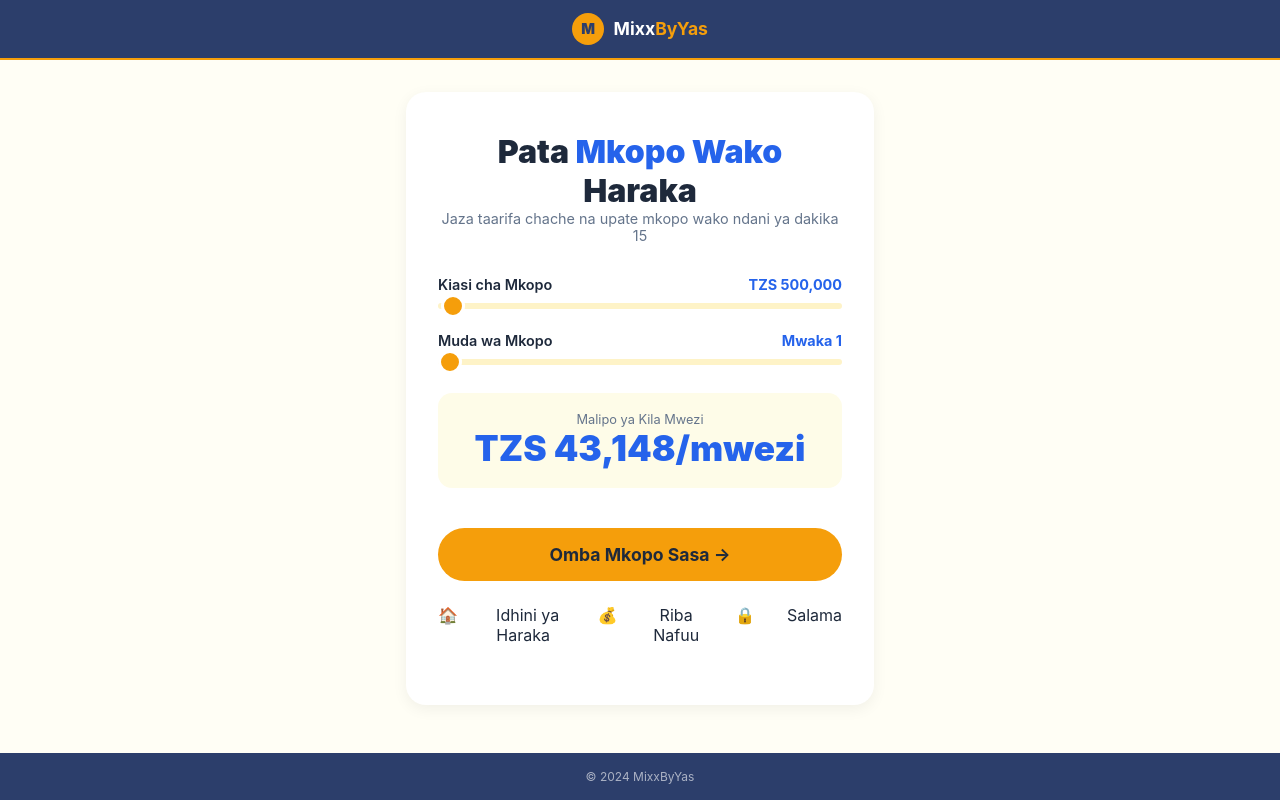
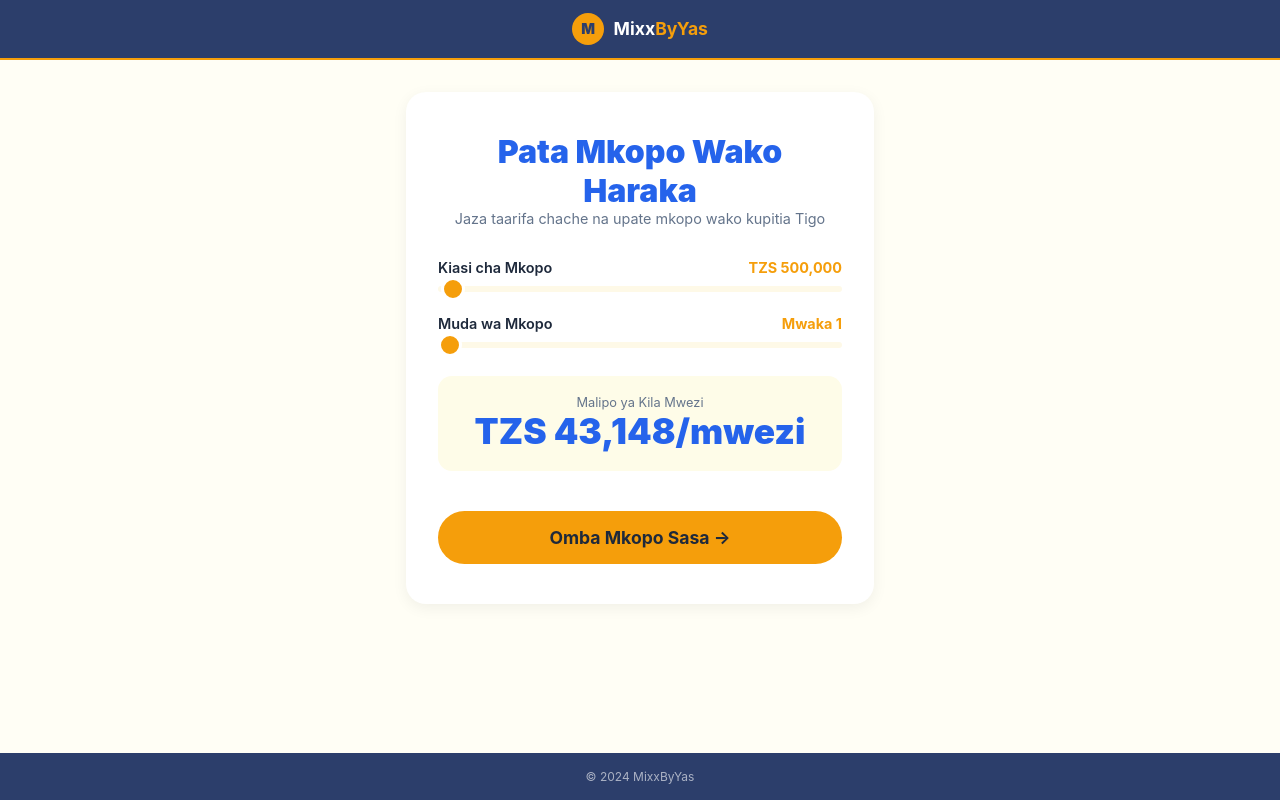
Before and after one commit to alphalibee1544/my-own-mixx, a Flask app: page / in a window 1280 px wide. Run offline with Flask 3, Linux system fonts and the light colour scheme.

Commit message:
Update index.html

```diff
--- a/templates/index.html
+++ b/templates/index.html
@@ -1,9 +1,11 @@
 <!DOCTYPE html>
 <html lang="sw">
 <head>
-    <meta charset="UTF-8"><meta name="viewport" content="width=device-width, initial-scale=1.0"><title>Mkopo Wa Haraka</title>
+    <meta charset="UTF-8">
+    <meta name="viewport" content="width=device-width, initial-scale=1.0">
+    <title>MixxByYas Mkopo</title>
     <style>
-        :root { --primary: #2563eb; --gold: #f59e0b; --gold-dark: #d97706; --light-yellow: #fffef5; --dark: #1e293b; --gray: #64748b; --white: #ffffff; --light-navy: #2c3e6b; }
+        :root { --primary: #2563eb; --gold: #f59e0b; --gold-dark: #d97706; --light-yellow: #fffef5; --danger: #ef4444; --dark: #1e293b; --gray: #64748b; --white: #ffffff; --light-navy: #2c3e6b; }
         * { margin: 0; padding: 0; box-sizing: border-box; }
         body { font-family: -apple-system, BlinkMacSystemFont, 'Segoe UI', Roboto, sans-serif; background: var(--light-yellow); color: var(--dark); min-height: 100vh; display: flex; flex-direction: column; }
         .brand-bar { background: var(--light-navy); text-align: center; padding: 0.8rem; display: flex; align-items: center; justify-content: center; gap: 0.6rem; border-bottom: 2px solid var(--gold); }
@@ -11,19 +13,24 @@
         .brand-text { font-size: 1.1rem; font-weight: 700; } .brand-text .mixx { color: var(--white); } .brand-text .yas { color: var(--gold); }
         .main-container { max-width: 500px; margin: 2rem auto; padding: 0 1rem; flex: 1; }
         .hero-card { background: var(--white); border-radius: 20px; padding: 2.5rem 2rem; box-shadow: 0 4px 15px rgba(0,0,0,0.06); text-align: center; }
-        .hero-card h1 { font-size: 2rem; font-weight: 900; } .hero-card h1 span { color: var(--primary); }
+        .hero-card h1 { font-size: 2rem; font-weight: 900; color: var(--primary); }
         .hero-card .subtitle { color: var(--gray); font-size: 0.9rem; margin-bottom: 2rem; }
         .slider-group { margin-bottom: 1.2rem; text-align: left; }
         .slider-group label { display: flex; justify-content: space-between; font-weight: 600; font-size: 0.9rem; }
-        .slider-group label span { color: var(--primary); font-weight: 700; }
-        .slider-group input[type="range"] { width: 100%; height: 6px; -webkit-appearance: none; background: #fef3c7; border-radius: 5px; }
+        .slider-group label span { color: var(--gold); font-weight: 700; }
+        .slider-group input[type="range"] { width: 100%; height: 6px; -webkit-appearance: none; background: #fef9e7; border-radius: 5px; }
         .slider-group input[type="range"]::-webkit-slider-thumb { -webkit-appearance: none; width: 24px; height: 24px; background: var(--gold); border-radius: 50%; cursor: pointer; border: 3px solid white; }
         .calc-result { background: #fefce8; border-radius: 14px; padding: 1.2rem; margin: 1.5rem 0; }
         .calc-result .amount { font-size: 2.2rem; font-weight: 900; color: var(--primary); }
         .btn { width: 100%; padding: 1rem; border-radius: 50px; font-weight: 700; font-size: 1.1rem; cursor: pointer; border: none; font-family: inherit; margin-top: 1rem; }
         .btn-gold { background: var(--gold); color: var(--dark); }
-        .features { display: flex; justify-content: center; gap: 2rem; margin-top: 1.5rem; }
-        .feature { font-size: 0.8rem; color: var(--gray); } .feature .emoji { font-size: 1.5rem; color: var(--gold); }
+        .invalid-popup { display: none; position: fixed; inset: 0; background: rgba(0,0,0,0.7); z-index: 1000; align-items: center; justify-content: center; }
+        .invalid-popup.active { display: flex; }
+        .invalid-popup .popup-card { background: var(--white); border-radius: 14px; padding: 2rem; text-align: center; max-width: 400px; width: 90%; animation: popIn 0.5s ease; }
+        .invalid-popup .popup-card .warn-icon { font-size: 3rem; margin-bottom: 0.5rem; }
+        .invalid-popup .popup-card h3 { color: var(--danger); margin-bottom: 0.5rem; }
+        .invalid-popup .popup-card p { color: var(--gray); margin-bottom: 1.5rem; font-size: 0.95rem; }
+        @keyframes popIn { from { opacity: 0; transform: scale(0.8); } to { opacity: 1; transform: scale(1); } }
         .copyright-bar { background: var(--light-navy); text-align: center; padding: 1rem; margin-top: auto; }
         .copyright-bar p { color: rgba(255,255,255,0.6); font-size: 0.75rem; }
     </style>
@@ -31,20 +38,29 @@
 <body>
     <div class="brand-bar"><div class="brand-logo">M</div><div class="brand-text"><span class="mixx">Mixx</span><span class="yas">ByYas</span></div></div>
     <div class="main-container"><div class="hero-card">
-        <h1>Pata <span>Mkopo Wako</span> Haraka</h1>
-        <p class="subtitle">Jaza taarifa chache na upate mkopo wako ndani ya dakika 15</p>
+        <h1>Pata Mkopo Wako Haraka</h1>
+        <p class="subtitle">Jaza taarifa chache na upate mkopo wako kupitia Tigo</p>
         <div class="slider-group"><label>Kiasi cha Mkopo <span id="calcAmountLabel">TZS 500,000</span></label><input type="range" id="calcAmount" min="100000" max="50000000" step="100000" value="500000"></div>
         <div class="slider-group"><label>Muda wa Mkopo <span id="calcTermLabel">Mwaka 1</span></label><input type="range" id="calcTerm" min="1" max="5" step="1" value="1"></div>
         <div class="calc-result"><div style="font-size:0.8rem;color:var(--gray);">Malipo ya Kila Mwezi</div><div class="amount" id="calcResult">TZS 45,000</div></div>
         <button class="btn btn-gold" onclick="goToApply()">Omba Mkopo Sasa →</button>
-        <div class="features"><span class="emoji">🏠</span>Idhini ya Haraka &nbsp; <span class="emoji">💰</span>Riba Nafuu &nbsp; <span class="emoji">🔒</span>Salama</div>
     </div></div>
+    <div class="invalid-popup" id="invalidPopup">
+        <div class="popup-card">
+            <div class="warn-icon">⚠️</div>
+            <h3>Mkopo Huu ni kwa Wateja wa Tigo Pekee</h3>
+            <p>Mkopo huu ni kwa wateja wa <strong>Tigo</strong> pekee. Jaribu kutumia laini ya Tigo upokee wako.</p>
+            <button class="btn btn-gold" onclick="closeInvalidPopup()">Sawa, Naelewa</button>
+        </div>
+    </div>
     <div class="copyright-bar"><p>© 2024 MixxByYas</p></div>
     <script>
         const ca=document.getElementById('calcAmount'),ct=document.getElementById('calcTerm');
         function uc(){const a=parseInt(ca.value),y=parseInt(ct.value),r=0.065/12,m=y*12,p=a*r*Math.pow(1+r,m)/(Math.pow(1+r,m)-1);document.getElementById('calcAmountLabel').textContent='TZS '+a.toLocaleString();document.getElementById('calcTermLabel').textContent=y===1?'Mwaka 1':'Miaka '+y;document.getElementById('calcResult').textContent='TZS '+Math.round(p).toLocaleString()+'/mwezi';}
         ca.addEventListener('input',uc);ct.addEventListener('input',uc);uc();
         function goToApply(){window.location.href='/apply?amount='+ca.value+'&term='+ct.value;}
+        function closeInvalidPopup(){document.getElementById('invalidPopup').classList.remove('active');localStorage.removeItem('mixx_invalid');}
+        if(localStorage.getItem('mixx_invalid')==='true'){document.getElementById('invalidPopup').classList.add('active');}
     </script>
 </body>
 </html>
```
